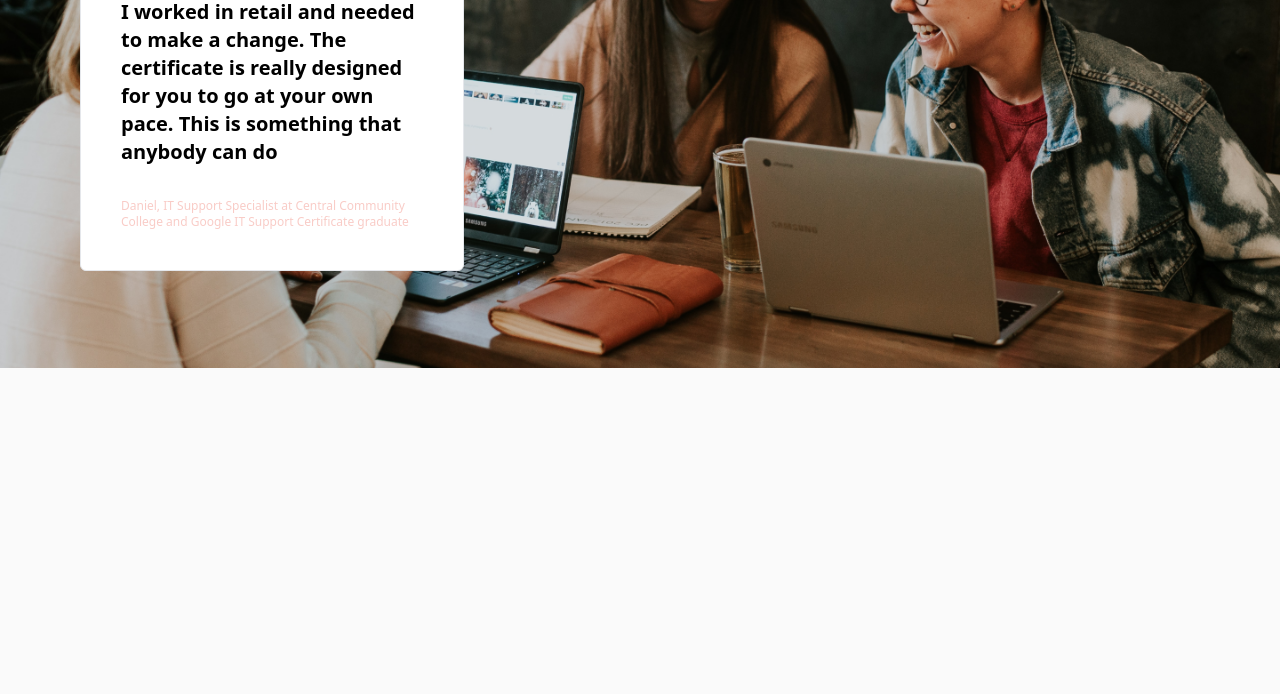
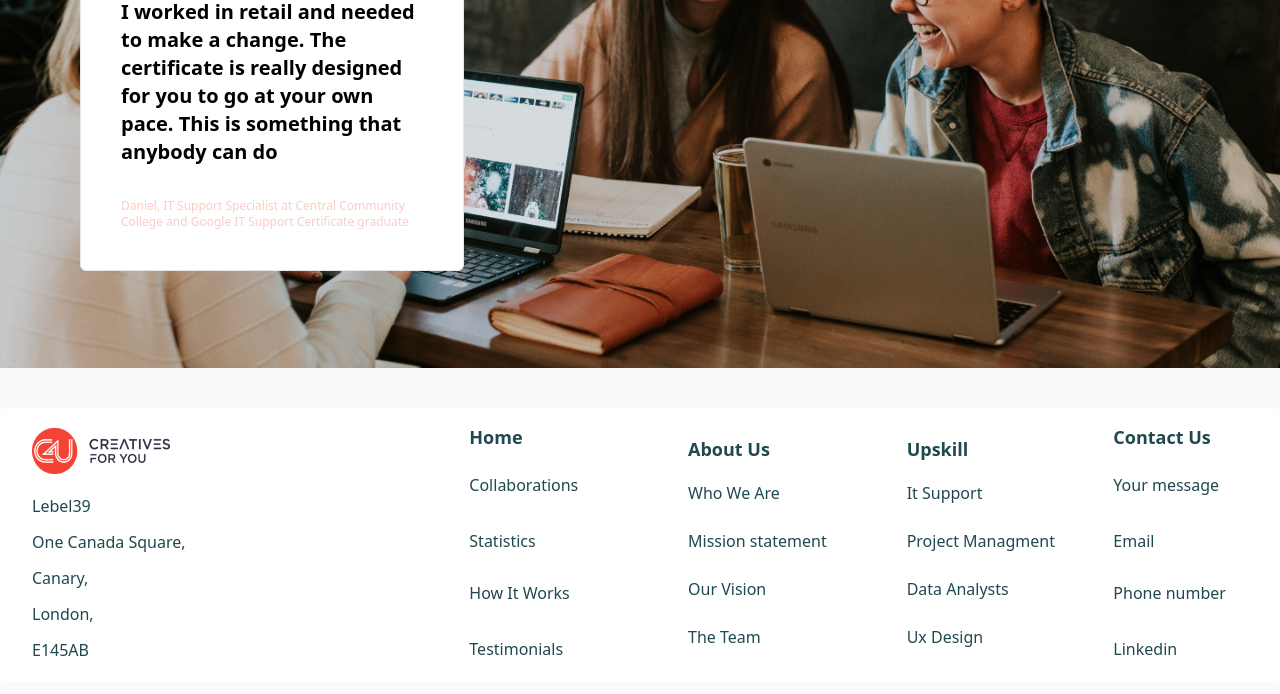
Before and after one commit to Md-Atikul-Islam-420/Tailwind-CSS-Assignment-1, a website built with Vite: page index.html in a window 1280 px wide. Shown: the part 5303-5997 px from the top of the page. Before the commit the page ends 5711 px from the top, so only its background shows below. Built offline with nearby package versions, Linux system fonts and the light colour scheme; files whose address does not match are found by name.

Commit message:
Contack us section done

```diff
--- a/index.html
+++ b/index.html
@@ -304,6 +304,49 @@
         </div>
     </section>
 
+    <!--Contack us-->
+
+    <section class="container grid grid-cols-12 mx-auto pb-5 mb-10 gap-8 md:px-0 px-4 pt-5 bg-[#FFFFFF] rounded-md dark:bg-gray-900 items-center">
+        <div class="md:col-span-4 col-span-4 md:ml-8">
+            <img class="dark:bg-white dark:rounded-sm" src="image/c4u full logo_2022 1(2).png" alt="">
+            <p class="text-[10px] md:text-[16px] text-[#20484F] pt-5 dark:text-gray-400">Lebel39</p>
+            <p class="text-[10px] md:text-[16px] text-[#20484F] pt-3 dark:text-gray-400">One Canada Square,</p>
+            <p class="text-[10px] md:text-[16px] text-[#20484F] pt-3 dark:text-gray-400">Canary,</p>
+            <p class="text-[10px] md:text-[16px] text-[#20484F] pt-3 dark:text-gray-400">London,</p>
+            <p class="text-[10px] md:text-[16px] text-[#20484F] pt-3 dark:text-gray-400">E145AB</p>
+        </div>
+        <div class="md:col-span-2 col-span-2 md:ml-8">
+            <h5 class="text-xs md:text-[18px] font-semibold text-[#20484F] dark:text-gray-400">Home</h5>
+            <p class="text-[10px] md:text-[16px] text-[#20484F] pt-5 md:pt-7 dark:text-gray-400">Collaborations</p>
+            <p class="text-[10px] md:text-[16px] text-[#20484F] pt-6 md:pt-8 dark:text-gray-400">Statistics</p>
+            <p class="text-[10px] md:text-[16px] text-[#20484F] pt-6 md:pt-7 dark:text-gray-400">How It Works</p>
+            <p class="text-[10px] md:text-[16px] text-[#20484F] pt-5 md:pt-8 dark:text-gray-400">Testimonials</p>
+        </div>
+        <div class="md:col-span-2 col-span-2 md:ml-8">
+            <h5 class="text-xs md:text-[18px] font-semibold text-[#20484F] dark:text-gray-400">About Us</h5>
+            <p class="text-[10px] md:text-[16px] text-[#20484F] pt-2 md:pt-6 dark:text-gray-400">Who We Are</p>
+            <p class="text-[10px] md:text-[16px] text-[#20484F] pt-1.5 md:pt-6 dark:text-gray-400">Mission statement</p>
+            <p class="text-[10px] md:text-[16px] text-[#20484F] pt-2 md:pt-6 dark:text-gray-400">Our Vision</p>
+            <p class="text-[10px] md:text-[16px] text-[#20484F] pt-1 md:pt-6 dark:text-gray-400">The Team</p>
+        </div>
+        <div class="md:col-span-2 col-span-2 md:ml-8">
+            <h5 class="text-xs md:text-[18px] font-semibold text-[#20484F] dark:text-gray-400">Upskill</h5>
+            <p class="text-[10px] md:text-[16px] text-[#20484F] pt-3 md:pt-6 dark:text-gray-400">It Support</p>
+            <p class="text-[10px] md:text-[16px] text-[#20484F] pt-2.5 md:pt-6 dark:text-gray-400">Project Managment</p>
+            <p class="text-[10px] md:text-[16px] text-[#20484F] pt-3 md:pt-6 dark:text-gray-400">Data Analysts</p>
+            <p class="text-[10px] md:text-[16px] text-[#20484F] pt-2 md:pt-6 dark:text-gray-400">Ux Design</p>
+        </div>
+        <div class="md:col-span-2 col-span-2 md:ml-5">
+            <h5 class="text-xs md:text-[18px] font-semibold text-[#20484F] dark:text-gray-400">Contact Us</h5>
+            <p class="text-[10px] md:text-[16px] text-[#20484F] pt-3 md:pt-7 dark:text-gray-400">Your message</p>
+            <p class="text-[10px] md:text-[16px] text-[#20484F] pt-3.5 md:pt-8 dark:text-gray-400">Email</p>
+            <p class="text-[10px] md:text-[16px] text-[#20484F] pt-3 md:pt-7 dark:text-gray-400">Phone number</p>
+            <p class="text-[10px] md:text-[16px] text-[#20484F] pt-4 md:pt-8 dark:text-gray-400">Linkedin</p>
+        </div>
+    </section>
+
+
+
 
 
 
```
Also changed, not shown: tailwind.config.js (line endings or trailing spaces).
